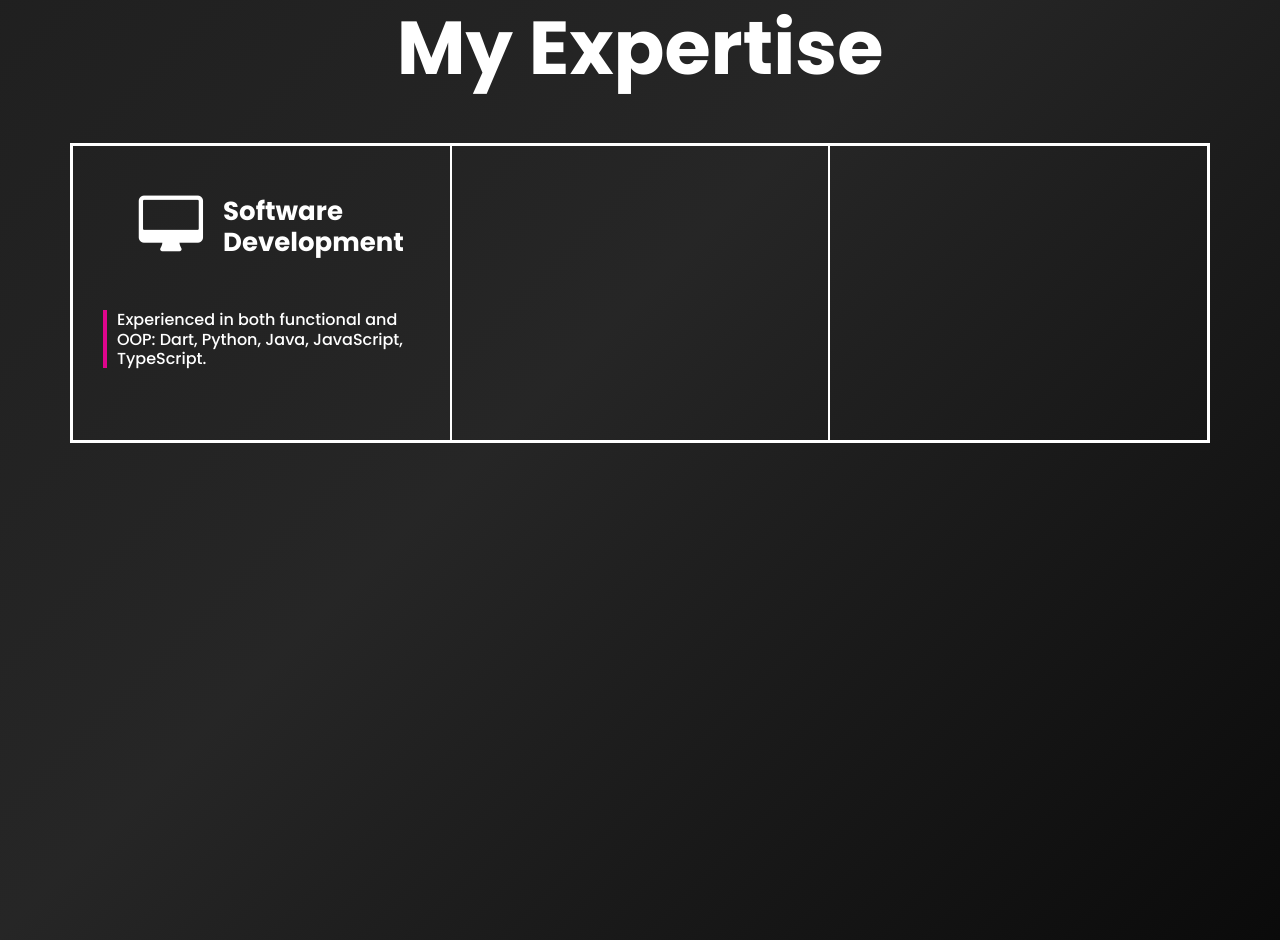
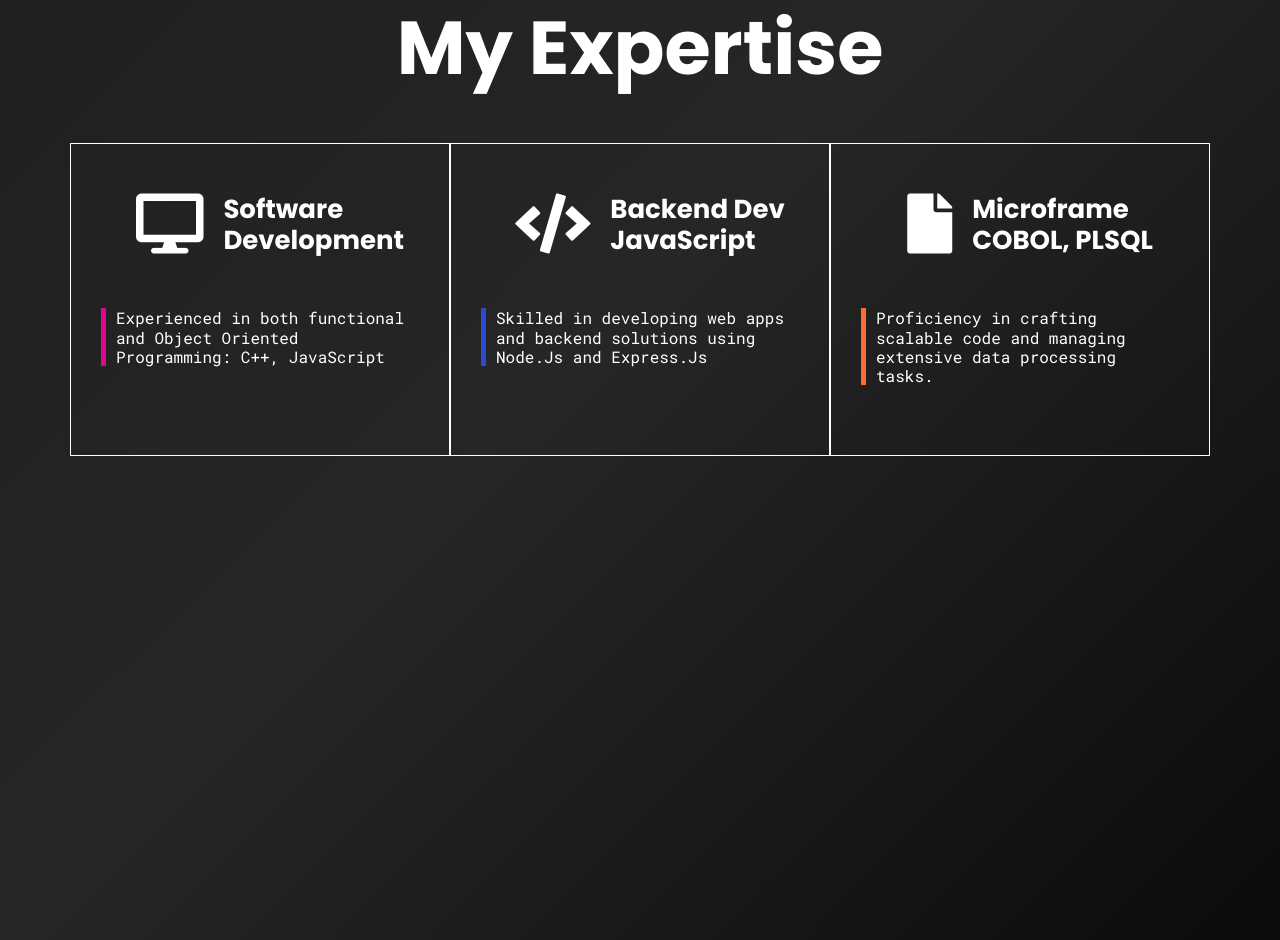
Before and after one commit to ShreyasTalole2001/portfolio, a plain HTML site: page index.html in a window 1280 px wide. Shown: the part 853-1793 px from the top of the page. Drawn offline with nearby package versions, Linux system fonts and the light colour scheme; a small style sheet from the web is missing.

Commit message:
My Experties icons and text added

```diff
--- a/index.html
+++ b/index.html
@@ -12,7 +12,13 @@
     <link rel="preconnect" href="https://fonts.gstatic.com" crossorigin>
     <link href="https://fonts.googleapis.com/css2?family=Poppins:wght@100;400;500;700;900&display=swap"
         rel="stylesheet">
+
+
+    <link href="https://fonts.googleapis.com/css2?family=Roboto+Mono:ital,wght@0,100..700;1,100..700&display=swap"
+        rel="stylesheet">
+
     <link rel="stylesheet" href="https://cdnjs.cloudflare.com/ajax/libs/font-awesome/4.7.0/css/font-awesome.min.css">
+    <link rel="stylesheet" href="https://cdnjs.cloudflare.com/ajax/libs/font-awesome/5.15.4/css/all.min.css" integrity="sha384-DOgoFOGDz7UpjOq+1wu5zrEQnT6F+vkRpHWv3cC8jCTD/hyj2Zq1SDZJojO2g9Cc" crossorigin="anonymous">
     <link href="./style.css" rel="stylesheet">
 </head>
 
@@ -70,7 +76,7 @@
 
         <div class="container">
             <div class="row" id="myexperties_row">
-                <div class="col-sm-4" id="myexperties_clm1">
+                <div class="col-sm-4 myexperties_clm">
 
                     <h4 class="experties_heading poppins-bold centered-heading">
                         <i class="fa fa-desktop" aria-hidden="true" id="icon"></i>
@@ -79,15 +85,40 @@
                         Development
                     </h4>
                     <br>
-
-                    <h4 class="experties_text">
-                        Experienced in both functional and OOP: Dart, Python, Java, JavaScript, TypeScript.
+                    <h4 class="experties_text_1 roboto-mono-regular">
+                        Experienced in both functional and Object Oriented Programming: C++, JavaScript
                     </h4>
 
+                </div>
+                <div class="col-sm-4 myexperties_clm">
+
+                    <h4 class="experties_heading poppins-bold centered-heading">
+                        <i class="fa fa-code" aria-hidden="true" id="icon"></i>
+                        Backend Dev
+                        <br>
+                        JavaScript
+                    </h4>
+                    <br>
+                    <h4 class="experties_text_2 roboto-mono-regular">
+                        Skilled in developing web apps and backend solutions using Node.Js and Express.Js
+                    </h4>
 
                 </div>
-                <div class="col-sm-4" id="myexperties_clm2"></div>
-                <div class="col-sm-4" id="myexperties_clm3"></div>
+                <div class="col-sm-4 myexperties_clm">
+
+                    <h4 class="experties_heading poppins-bold centered-heading">
+                        <i class="fa fa-file" aria-hidden="true" id="icon"></i>
+
+                        Microframe
+                        <br>
+                        COBOL, PLSQL
+                    </h4>
+                    <br>
+                    <h4 class="experties_text_3 roboto-mono-regular">
+                        Proficiency in crafting scalable code and managing extensive data processing tasks.
+                    </h4>
+
+                </div>
             </div>
         </div>
 
--- a/style.css
+++ b/style.css
@@ -45,6 +45,14 @@
   font-weight: 900;
   font-style: normal;
 }
+
+.roboto-mono-regular {
+  font-family: "Roboto Mono", monospace;
+  font-optical-sizing: auto;
+  font-weight: 400;
+  font-style: normal;
+}
+
 
 /* --------------------X------------------------------ */
 
@@ -140,24 +148,19 @@ body {
 /* --------------------X------------------------------ */
 
 #myexperties_row{
-  border: 2px solid white;
-  height: 300px;
+  /* border: 2px solid white; */
+  /* padding: 20px; */
+  /* margin: 20px; */
 
 }
 
-#myexperties_clm1{
+.myexperties_clm{
   border: 1px solid white;
   padding: 50px 10px;
 
 }
 
-#myexperties_clm2{
-  border: 1px solid white;
-}
 
-#myexperties_clm3{
-  border: 1px solid white;
-}
 
 .experties_heading{
   color: white;
@@ -167,15 +170,34 @@ body {
   font-size: 26px;
 }
 
-.experties_text{
+.experties_text_1{
   color: white;
   font-size: 16px;
   display: flex;
   justify-content: center;
   margin: 20px;
-  border-left: 4px solid #DF058D ;
+  border-left: 5px solid #DF058D ;
   padding-left: 10px;
+}
 
+.experties_text_2{
+  color: white;
+  font-size: 16px;
+  display: flex;
+  justify-content: center;
+  margin: 20px;
+  border-left: 5px solid #2C49D8 ;
+  padding-left: 10px;
+}
+
+.experties_text_3{
+  color: white;
+  font-size: 16px;
+  display: flex;
+  justify-content: center;
+  margin: 20px;
+  border-left: 5px solid #FF6B2B ;
+  padding-left: 10px;
 }
 
 #icon{
```
